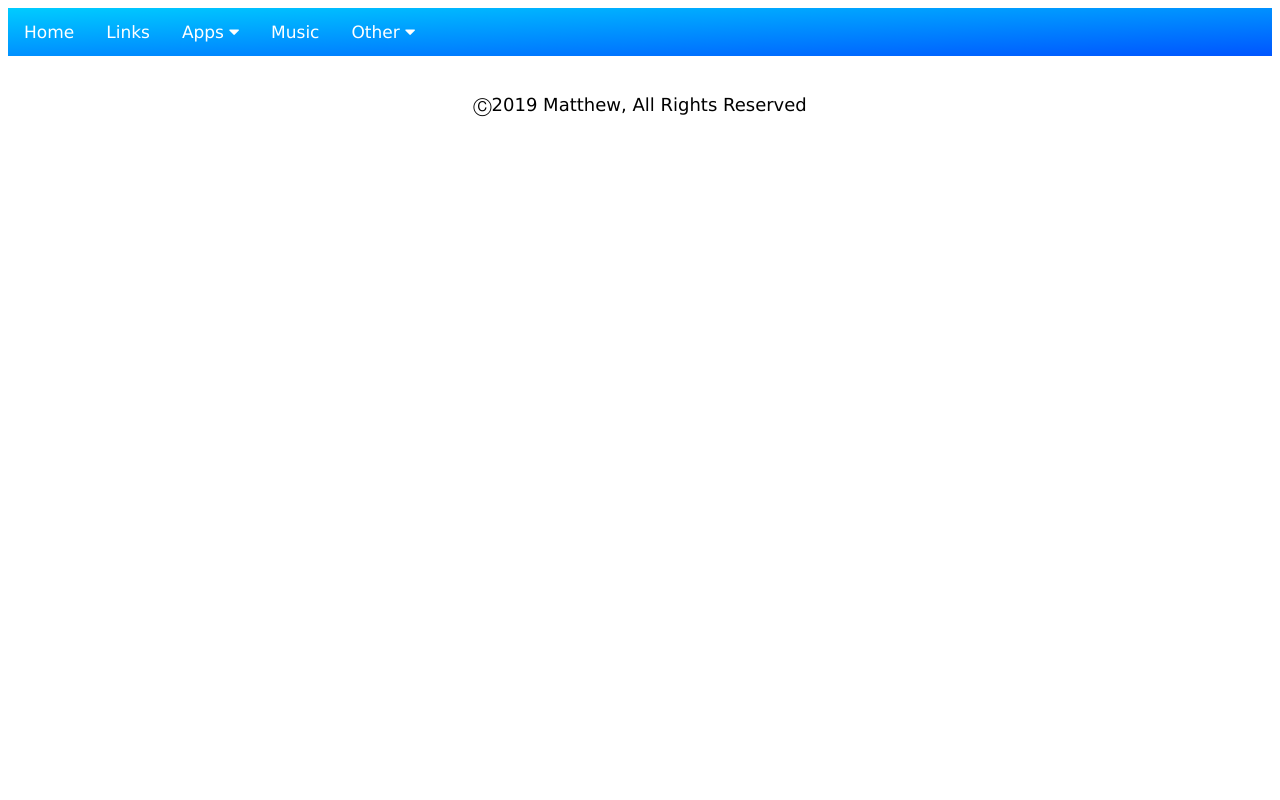
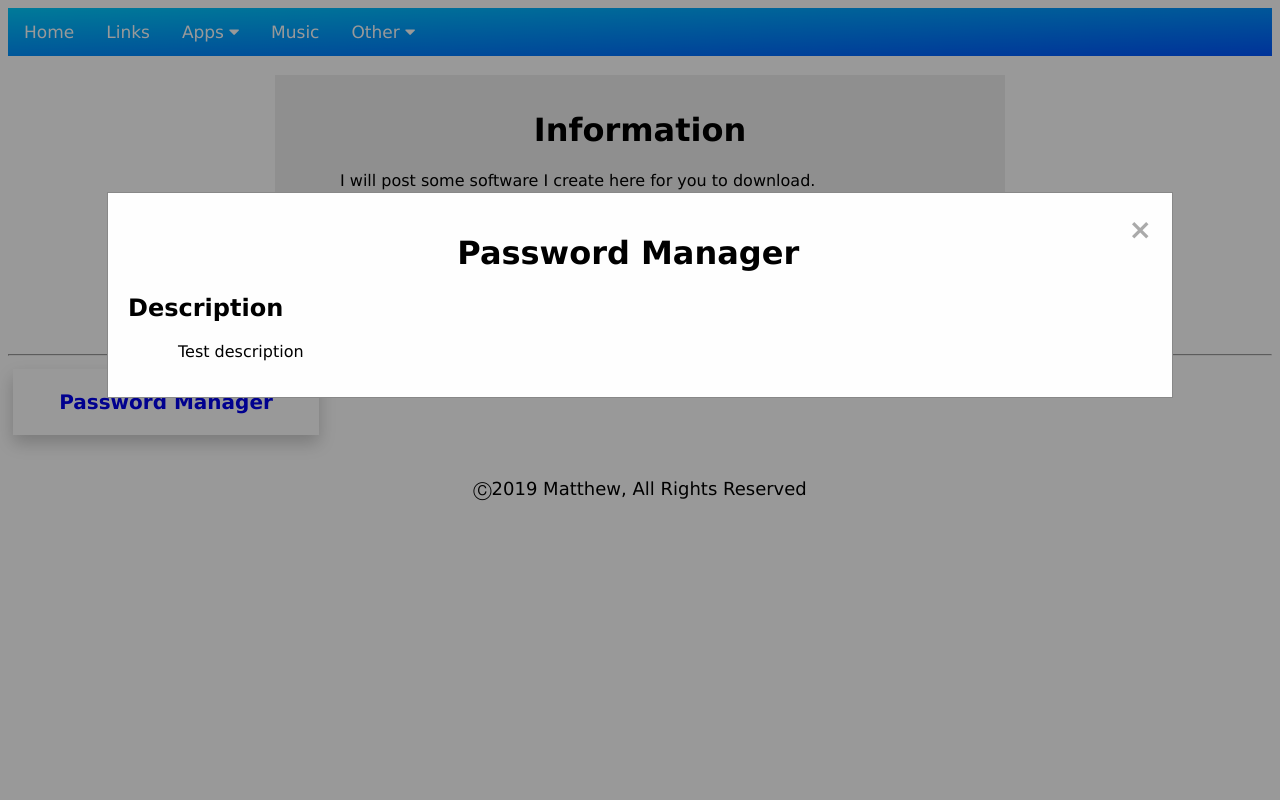
Before and after one commit to MatthewMateusz/MatthewWebsite, a PHP site: the page made by root/!other/downloadcenter.php in a window 1280 px wide. Run offline with PHP 8.4, Linux system fonts and the light colour scheme.

Commit message:
Worked on download center page.

```diff
--- /dev/null
+++ b/root/!other/download.css
@@ -0,0 +1,66 @@
+
+.information {
+	background-color: #eee;
+	padding: 15px;
+}
+
+.legend {
+    list-style-type: none;
+}
+
+.enabled {
+    color: blue;
+}
+
+.disabled {
+    color: red;
+    cursor: default;
+}
+
+.visited {
+    color: purple;
+}
+
+a.download {
+    text-decoration: none;
+    font-weight: bold;
+    font-size: 125%;
+}
+
+.modal {
+    display: block;
+    position: fixed;
+    z-index: 1;
+    left: 0;
+    top: 0;
+    width: 100%;
+    height: 100%;
+    overflow: auto;
+    background-color: rgba(0,0,0,0.4);
+}
+
+.relative {
+    position: relative;
+}
+
+.modal-content {
+    background-color: #fefefe;
+    margin: 15% auto;
+    padding: 20px;
+    border: 1px solid #888;
+    width: 80%;
+}
+
+.close {
+    color: #aaa;
+    float: right;
+    font-size: 28px;
+    font-weight: bold;
+}
+
+.close:hover,
+.close:focus {
+    color: black;
+    text-decoration: none;
+    cursor: pointer;
+}
--- a/root/!other/downloadcenter.php
+++ b/root/!other/downloadcenter.php
@@ -12,6 +12,7 @@
         <link rel="stylesheet" href="../_css/column.css">
         <link rel="stylesheet" href="../_css/SocialMedia.css">
         <link rel="stylesheet" href="../_css/note.css">
+        <link rel="stylesheet" href="download.css">
 
         <script src="../_js/TopNav.js"></script>
     </head>
@@ -22,8 +23,69 @@
         printTopNav("../_resources/topnav.xml",__File__);
         ?>
 
+        <br>
+        <div class="centerOn700 information">
+            <h1 class="centerText">Information</h1>
+            <p class="indentPar">
+                I will post some software I create here for you to download.
 
+            </p>
+            <h2 class="centerText">Legend</h2>
+            <ul class="legend">
+                <li><span class="enabled">enabled</span> &rarr; download is enabled</li>
+                <li><span class="disabled">disabled</span> &rarr; download is disabled</li>
+                <li><span class="visited">visited</span> &rarr; you have visted this download recently</li>
+            </ul>
+        </div>
 
+        <!--Start download pannels-->
+        <div class="row">
+        <hr>
+        <?php
+
+        $downloads = simplexml_load_file("../_resources/download.xml") or die('fail');
+
+        if ($downloads != 'fails') {
+            foreach($downloads->children() as $download){
+                if ($download['status']!='2') {
+                    echo '
+                    <div class="column4">
+                    <div class="card">';
+                    if ($download['status']==0) {
+                        echo '<p class="link"> <a class="download" href="downloadcenter.php?id='.$download['id'].'">'.$download->name.'</a></p>';
+                    } else {
+                        echo '<p class="link"> <a class="download disabled" href="downloadcenter.php">'.$download->name.'</a></p>';
+                    }
+                    echo '
+                    </div>
+                    </div>
+                    ';
+                }
+            }
+        }
+
+        if (isset($_GET['id'])) {
+            foreach($downloads->children() as $download) {
+                if ($download['id']==$_GET['id']) {
+                    echo '
+                    <div class="modal" id="musicModal">
+                        <div class="modal-content">
+                            <span class="close">&times;</span>
+                            <h1 class="centerText">'.$download->name.'</h1>
+                            <h2>Description</h2>
+                            <p class="indentPar">
+                                '.$download->description.'
+                            </p>
+                        </div>
+                    </div>
+                    ';
+                }
+            }
+        }
+        ?>
+        </div>
+
+        <script src="../_js/modalControl.js"></script>
         <div class="footer">
             <p>&#9400;2019 Matthew, All Rights Reserved</p>
         </div>
--- /dev/null
+++ b/root/_resources/download.xml
@@ -0,0 +1,20 @@
+<?xml version="1.0" encoding="utf-8"?>
+<!--
+Attribute => status | 3 varibles
+    -enable    = 0
+    -disable   = 1
+    -noDisplay = 2
+-->
+<downloads>
+    <download status="0" id="0001">
+        <name>Password Manager</name>
+        <link></link>
+        <description>
+            Test description
+        </description>
+        <custom>
+            Custom information
+        </custom>
+        <linkProject></linkProject>
+    </download>
+</downloads>
--- /dev/null
+++ b/root/_resources/downloads/helpMe.txt
@@ -0,0 +1 @@
+test file
--- a/root/_resources/library.php
+++ b/root/_resources/library.php
@@ -6,6 +6,8 @@ function getMusicBoxes ($resource, $__File__) {
         $single = Array();
         $ep     = Array();
         $lp     = Array();
+        $sm     = Array(); // Sheet Music
+        $other  = Array();
         foreach($xml -> children() as $release) {
             $type = $release['type'];
             $id = $release['id'];
@@ -13,12 +15,31 @@ function getMusicBoxes ($resource, $__File__) {
                 array_push($single, $id);
             } else if ($type =='ep') {
                 array_push($ep, $id);
+            } else if ($type =='lp') {
+                array_push($lp, $id);
+            } else if ($type =='sm') {
+                array_push($sm, $id);
             } else {
-                array_push($lp, $id);
+                array_push($other, $id);
             }
         }
-        echo '<h1 class="centerText">Matthew&apos;s Music</h1><hr>';
-        echo '<h2>Singles</h2>';
+
+        echo '<h1 class="centerText">Matthew&apos;s Music</h1>';
+        //Insert quick navigation here
+        echo '
+        <p class="centerText">Quick Navigation</p>
+        <div class="QuickNavi">
+            <a href="#single">Singles</a>
+            <a href="#ep">EPs</a>
+            <a href="#lp">Albums</a>
+            <a href="#sm">Sheet Music</a>
+            <a href="#other">Others</a>
+        </div>
+        ';
+        //end here
+        echo '<hr>';
+
+        echo '<h2 id="single">Singles</h2>';
         //Print all singles
         echo '<div class="row">';
         foreach ($single as $i) {
@@ -37,7 +58,7 @@ function getMusicBoxes ($resource, $__File__) {
             echo '<span class="bold">Looks like nothing has been released yet</span>';
         }
         echo '</div>';
-        echo '<hr><h2>EPs</h2>';
+        echo '<hr><h2 id="ep">EPs</h2>';
         //Print all eps
         echo '<div class="row">';
         foreach($ep as $i) {
@@ -47,7 +68,7 @@ function getMusicBoxes ($resource, $__File__) {
                     <div class="card">';
                     echo '<img class="responImage" src="'.$release->imagePath.'">';
                     echo '<p class="link"><a href="music.php?musicid='.$release['id'].'">'.$release->name.'</a></p>';
-                    echo '<div></div>';
+                    echo '</div></div>';
                 }
             }
         }
@@ -55,7 +76,7 @@ function getMusicBoxes ($resource, $__File__) {
             echo '<span class="bold">Looks like nothing has been released yet</span>';
         }
         echo '</div>';
-        echo '<hr><h2>Albums</h2>';
+        echo '<hr><h2 id="lp">Albums</h2>';
         //print all albums/lps
         echo '<div class="row">';
         foreach ($lp as $i) {
@@ -66,7 +87,7 @@ function getMusicBoxes ($resource, $__File__) {
                     <img class="responImage" src="'.$release->imagePath.'">
                     <p class="link"><a href="music.php?musicid='.$release['id'].'">'.$relase->name.'</a></p>
                     </div
-                    </div>>';
+                    </div>';
                 }
             }
         }
@@ -74,6 +95,51 @@ function getMusicBoxes ($resource, $__File__) {
             echo '<span class="bold">Looks like nothing has been released yet</span>';
         }
         echo '</div>';
+
+        //print Sheet Music
+        echo '<hr><h2 id="sm">Sheet Music</h2>';
+        echo '<div class="row">';
+        foreach ($sm as $i) {
+            foreach ($xml->children() as $release) {
+                if ($release['id']==$i) {
+                    echo '
+                    <div class="column4">
+                        <div class="card">
+                            <img class="responImage" src="'.$release->imagePath.'">
+                            <p class="link"><a href="music.php?musicid='.$release['id'].'">'.$release->name.'</a></p>
+                        </div>
+                    </div>
+                    ';
+                }
+            }
+        }
+        if (sizeof($sm)==0) {
+            echo '<span class="bold">Looks like nothing has been released yet</span>';
+        }
+        echo '</div>';
+
+
+        echo '<hr><h2 id="other">Other</h2>';
+        echo '<div class="row">';
+        foreach ($other as $i) {
+            foreach($xml->children() as $release) {
+                if ($release['id']==$i) {
+                    echo '
+                    <div class="column4">
+                        <div class="card">
+                            <img class="responImage" src="'.$release->imagePath.'">
+                            <p class="link"><a href="music.php?musicid="'.$release['id'].'">'.$release->name.'</a>/p>
+                        </div>
+                    </div>
+                    ';
+                }
+            }
+        }
+        if (sizeof($sm)==0) {
+            echo '<span class="bold">Looks like nothing has been released yet</span>';
+        }
+        echo '</div>';
+
         echo '<hr>';
     }
 
--- a/root/link.php
+++ b/root/link.php
@@ -31,6 +31,7 @@
             $style = 0;
         }
 
+        echo '<p class="centerText">Styles:</p>';
         echo '<div class="pill">';
         if ($style == 0) {
             echo '
```
Also changed, not shown: root/!apps/webapps.css (+22 -1 lines), root/!apps/webapps.php (+9 -1 lines), root/_css/music.css (+16 -0 lines).
